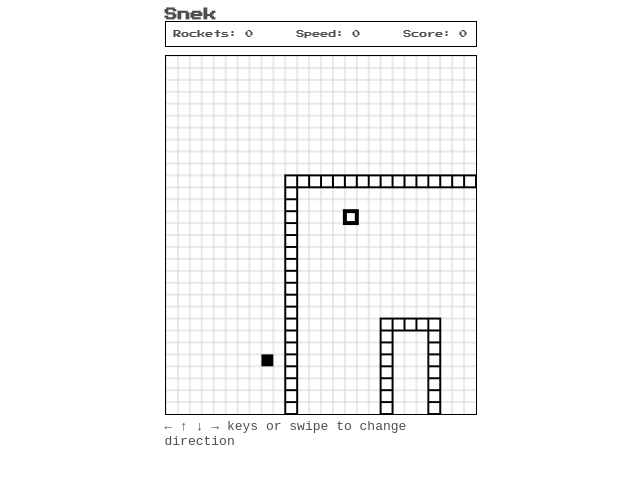
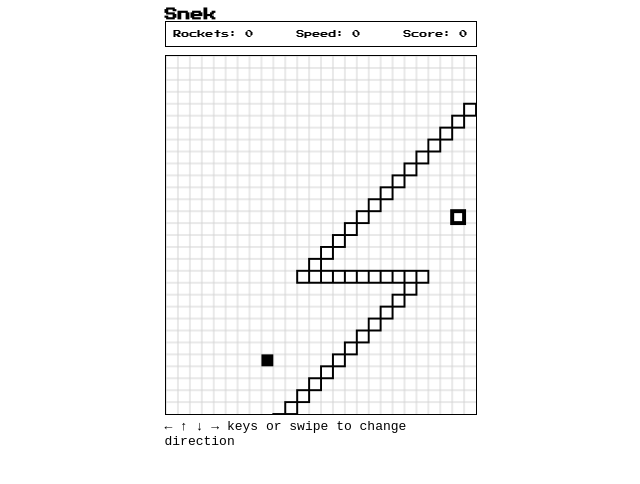
Before and after one commit to irosgrim/snek, a plain HTML site: page index.html in a window 1280 px wide. Shown: the whole page, without its empty margins (318-958 px from the left). Drawn offline with Linux system fonts and the light colour scheme.

Commit message:
load obstacles from img

```diff
--- a/index.html
+++ b/index.html
@@ -19,6 +19,7 @@
                 <p class="pixel-font small-font">Score: <span id="score">0</span></p>
             </div>
             <canvas id="canvas"></canvas>
+            <canvas id="load-image-canvas" style="display: none;"></canvas>
         </div>
         <div>
             <ul>
@@ -33,7 +34,6 @@
         <div class="zone static">
         </div>
     </div>
-    <script src="src/obstacles.js"></script>
     <script src="src/joystick.js"></script>
     <script src="src/input.js"></script>
     <script src="src/snek.js"></script>
--- a/src/obstacles.js
+++ /dev/null
@@ -1,115 +0,0 @@
-const obstacles = [
-    [
-        "xxxx  xxxxxxxxxxxxxxxxxxxxxxxxxxxxxxxx",
-        "x                                    x",
-        "x                                    x",
-        "x                                    x",
-        "x                                    x",
-        "x                                    x",
-        "x                                    x",
-        "x                                    x",
-        "x                                    x",
-        "x        xxxxxxxxxxxxxxxxx           x",
-        "x                                    x",
-        "x                F                   x",
-        "x                                    x",
-        "x        xxxxxxxxxxxxxxxxx           x",
-        "x                                    x",
-        "x                                    x",
-        "x                                    x",
-        "x                                    x",
-        "x                                    x",
-        "x                                    x",
-        "x                                    x",
-        "x                                    x",
-        "x                        x           x",
-        "x                        x           x",
-        "xxxxxxxxxxxxxxxxxxxxxxxxxx           x",
-    ],
-    [
-        "xxxxxxxxxxxxxxxxxxxxxxxxxxxxxxxxx",
-        "x                               x",
-        "x                               x",
-        "x                           xxxxx",
-        "x                                ",
-        "x                                ",
-        "x                                ",
-        "x                                ",
-        "x                                ",
-        "x                                ",
-        "xxxxxxxxx        xxxxxxxxxxxxxxxx",
-        "x                x              x",
-        "x                x              x",
-        "x                x              x",
-        "x                               x",
-        "x                               x",
-        "x                               x",
-        "xxxxxxxxxxxxxxxxxxxxxx          x",
-        "x                    x          x",
-        "x                               x",
-        "x        F                      x",
-        "x                               x",
-        "x                               x",
-        "x                               x",
-        "x                               x",
-        "x                               x",
-        "x                               x",
-        "xxxxxxxxxxxxxxxxxxxxxxxxxxxxxxxxx",
-    ],
-    [
-        "xxxxxxxxxxxxxxxxxx",
-        "x                x",
-        "x                x",
-        "x                x",
-        "x                x",
-        "x             xxxx",
-        "x                 ",
-        "x                 ",
-        "x                 ",
-        "x                 ",
-        "x                 ",
-        "x                 ",
-        "x                 ",
-        "x                 ",
-        "xxxxxxxxxxxxxxxxxx",
-        "                 x",
-        "                 x",
-        "                 x",
-        "                 x",
-        "                 x",
-        "                 x",
-        "                 x",
-        "                 x",
-        "xxxx             x",
-        "x                x",
-        "x                x",
-        "x                x",
-        "x                x",
-        "xxxxxxxxxxxxxxxxxx"
-    ],
-    [
-        "xxxxxxxxxxxxxxxxxxxxxxxxxxxxxx   xxxx",
-        "x                                   x",
-        "x                                   x",
-        "x                                   x",
-        "x                                   x",
-        "x                                   x",
-        "x                                   x",
-        "x                                   x",
-        "x                                   x",
-        "x                                   x",
-        "x                                   x",
-        "x                                   x",
-        "x       xxxxx                       x",
-        "x       x   x                       x",
-        "x       x   x                       x",
-        "x       x   x                       x",
-        "x       x   x                       x",
-        "x       x   x                       x",
-        "x       x   x                       x",
-        "x       x   x                       x",
-        "x       x   x                       x",
-        "x       x   x                       x",
-        "xxxxxxxxx   xxxxxxxxxxxxxxxxxxxxxxxxx",
-    ]
-];
--- a/src/snek.js
+++ b/src/snek.js
@@ -1,10 +1,47 @@
+const getRandomInt = (min, max) => {
+  return Math.floor(Math.random() * (max - min + 1)) + min;
+}
+
+const img = new Image();
+img.src = `./src/imgs/${getRandomInt(0, 10)}.png`;
+const obstcl = [];
+img.addEventListener("load", () => {
+    const loadImageCanvas = document.getElementById("load-image-canvas");
+    const ctx2 = loadImageCanvas.getContext("2d");
+
+    loadImageCanvas.width = img.width;
+    loadImageCanvas.height = img.height;
+
+    ctx2.drawImage(img, 0, 0);
+
+    const imageData = ctx2.getImageData(0, 0, canvas.width, canvas.height);
+
+    const pixels = imageData.data;
+    const w = imageData.width;
+    const h = imageData.height;
+
+    const l = w * h;
+    for (let i = 0; i < l; i++) {
+        // get color of pixel
+        const r = pixels[i*4]; // Red
+        const g = pixels[i*4+1]; // Green
+        const b = pixels[i*4+2]; // Blue
+        // const a = pixels[i*4+3]; // Alpha
+        if (r === 0 && g === 0 && b === 0) {
+            const y = parseInt(i / w, 10);
+            const x = i - y * w;
+            obstcl.push({x, y});
+        }
+        // get the position of pixel
+    }
+});
+
+
 const score = document.getElementById("score");
 const rockets = document.getElementById("rockets");
 const fireBtn = document.getElementById("fire");
 const speed = document.getElementById("speed");
-const getRandomInt = (min, max) => {
-  return Math.floor(Math.random() * (max - min + 1)) + min;
-}
+
 
 fireBtn.addEventListener("click", (e) => {
     console.log("clicked")
@@ -350,7 +387,7 @@ class Game {
         this.food = new Food(this);
         this.input = new InputHandler(this);
         this.direction = [1, 0];
-        this.availableBullets = 0;
+        this.availableBullets = 3;
         this.score = 0;
         this.timeToNextStep = 0;
         this.stepInterval = 100;
@@ -388,21 +425,13 @@ class Game {
             bullet.draw(context);
         }
     }
+
     createObstacles() {
-        const randomIndex = getRandomInt(0, obstacles.length - 1);
-        const obstacle = obstacles[randomIndex];
-        const startX = 10;
-        const startY = 10;
-        const o = [];
-        for (let row = 0; row < obstacle.length; row++) {
-            for(let column = 0; column < obstacle[row].length; column++) {
-                if(obstacle[row][column] === "x") {
-                    const newObstacle = new Obstacle((column + startX) * this.blockSize, (row + startY) * this.blockSize, this)
-                    o.push(newObstacle)
-                }
-            }
+        const obs = [];
+        for (const o of obstcl) {
+            obs.push(new Obstacle(o.x * this.blockSize, o.y * this.blockSize, this))
         }
-        return o;
+        return obs;
     }
     reset() {
         this.snek.segments = [];
--- a/style/style.css
+++ b/style/style.css
@@ -12,7 +12,7 @@
 body {
   height: 100vh;
   font-family: 'Courier New', Courier, monospace;
-  color: #4d4d4d;
+  color: #000000;
   padding: 1rem;
   font-size: 13px;
   display: flex;
```
Also changed, not shown: src/imgs/0.png (added), src/imgs/1.png (added), src/imgs/2.png (added), src/imgs/3.png (added), src/imgs/4.png (added), src/imgs/5.png (added), src/imgs/7.png (added), src/imgs/8.png (added).
